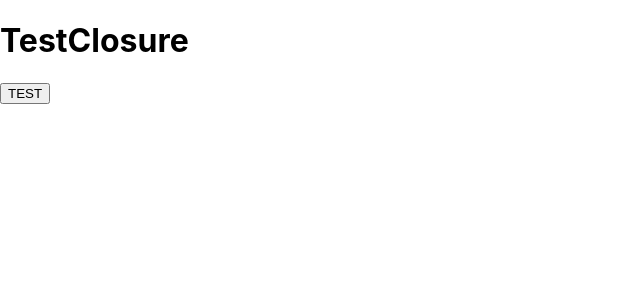
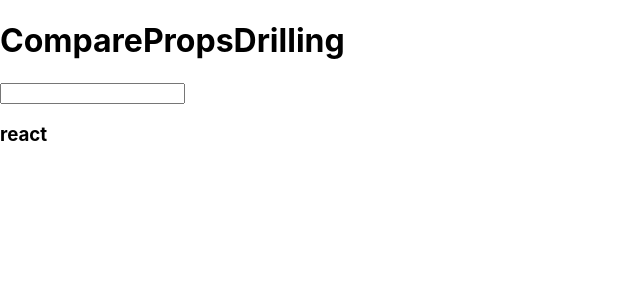
Before and after one commit to oowtl/first-met-react-practice, a React (Create React App) app: page / in a window 1280 px wide. Shown: the top 300 px of the page, without its empty margins (0-640 px from the left). Built offline with nearby package versions, Linux system fonts and the light colour scheme.

Commit message:
feat: chapter07 - useContext - useContext 와 props 컴포넌트의 자식컴포넌트 렌더링 여부 테스트

```diff
--- /dev/null
+++ b/src/chapter_07/experiment/context/ComparePropsDrilling.jsx
@@ -0,0 +1,37 @@
+import React, { useEffect, useState } from "react";
+
+const GrandChildComponent = (props) => {
+  useEffect(() => {
+    console.log("RENDERING : GrandChildComponent");
+  });
+
+  return <h3>{props.propValue.propValue.hello}</h3>;
+};
+
+const ChildComponent = (props) => {
+  useEffect(() => {
+    console.log("RENDERING : ChildComponent");
+  });
+  return <GrandChildComponent propValue={props} />;
+};
+
+export default function ComparePropsDrilling() {
+  const [text, setText] = useState("");
+
+  useEffect(() => {
+    console.log("RENDERING : ParentComponent");
+  });
+
+  const handleChange = (e) => {
+    setText(e.target.value);
+  };
+
+  return (
+    <div>
+      <h1>ComparePropsDrilling</h1>
+      <input type="text" onChange={handleChange} value={text} />
+
+      <ChildComponent propValue={{ hello: "react" }} />
+    </div>
+  );
+}
--- /dev/null
+++ b/src/chapter_07/experiment/context/TestContext.jsx
@@ -0,0 +1,64 @@
+import React, { createContext, useContext, useEffect, useState } from "react";
+
+/**
+ * propsDrilling 과 useContext 의 자식 컴포넌트가 부모 컴포넌트를 렌더링했을 때 렌더링되는지 테스트하는 코드
+ * 렌더링이 트리거되는 조건에 부합하여 렌더링이 된다. => 자식 컴포넌트의 변화가 없을지라도 부모 컴포넌트가 렌더링되면 같이 렌더링 된다.
+ *
+ */
+const myContext = createContext();
+
+function ContextProvider({ children, text }) {
+  return (
+    <myContext.Provider value={{ hello: text }}>{children}</myContext.Provider>
+  );
+}
+
+function useMyContext() {
+  const context = useContext(myContext);
+
+  if (context === undefined) {
+    throw new Error(
+      "useContext 는 Context Provider 내부에서만 사용할 수 있습니다."
+    );
+  }
+
+  return context;
+}
+
+const GrandChildComponent = () => {
+  const { hello } = useMyContext();
+  useEffect(() => {
+    console.log("RENDERING : GrandChildComponent");
+  });
+
+  return <h3>{hello}</h3>;
+};
+
+const ChildComponent = () => {
+  useEffect(() => {
+    console.log("RENDERING : ChildComponent");
+  });
+  return <GrandChildComponent />;
+};
+
+export default function TestContext() {
+  const [text, setText] = useState("");
+
+  useEffect(() => {
+    console.log("RENDERING : ParentComponent");
+  });
+
+  const handleChange = (e) => {
+    setText(e.target.value);
+  };
+
+  return (
+    <div>
+      <ContextProvider text="react">
+        TestContext
+        <input type="text" value={text} onChange={handleChange} />
+        <ChildComponent />
+      </ContextProvider>
+    </div>
+  );
+}
--- a/src/index.js
+++ b/src/index.js
@@ -9,7 +9,9 @@ import reportWebVitals from "./reportWebVitals";
 // import CommentList from "./chapter_05/CommentList";
 // import NotificationList from "./chapter_06/NotificationList";
 // import TestUseState from "./chapter_07/experiment/TestUseState";
-import TestClosure from "./chapter_07/experiment/TestClosure";
+// import TestClosure from "./chapter_07/experiment/TestClosure";
+// import TestContext from "./chapter_07/experiment/context/TestContext";
+import TestPropsDrilling from "./chapter_07/experiment/context/ComparePropsDrilling";
 // import ConfirmButton from "./chapter_08/ConfirmButton";
 // import ConfirmButtonFC from "./chapter_08/ConfirmButton";
 // import LandingPage from "./chapter_09/LandingPage";
@@ -56,9 +58,23 @@ const root = ReactDOM.createRoot(document.getElementById("root"));
 // );
 
 // TEST closure
+// root.render(
+//   <React.StrictMode>
+//     <TestClosure />
+//   </React.StrictMode>
+// );
+
+// TEST useContext
+// root.render(
+//   <React.StrictMode>
+//     <TestContext />
+//   </React.StrictMode>
+// );
+
+// TEST propsDrilling
 root.render(
   <React.StrictMode>
-    <TestClosure />
+    <TestPropsDrilling />
   </React.StrictMode>
 );
 
```
